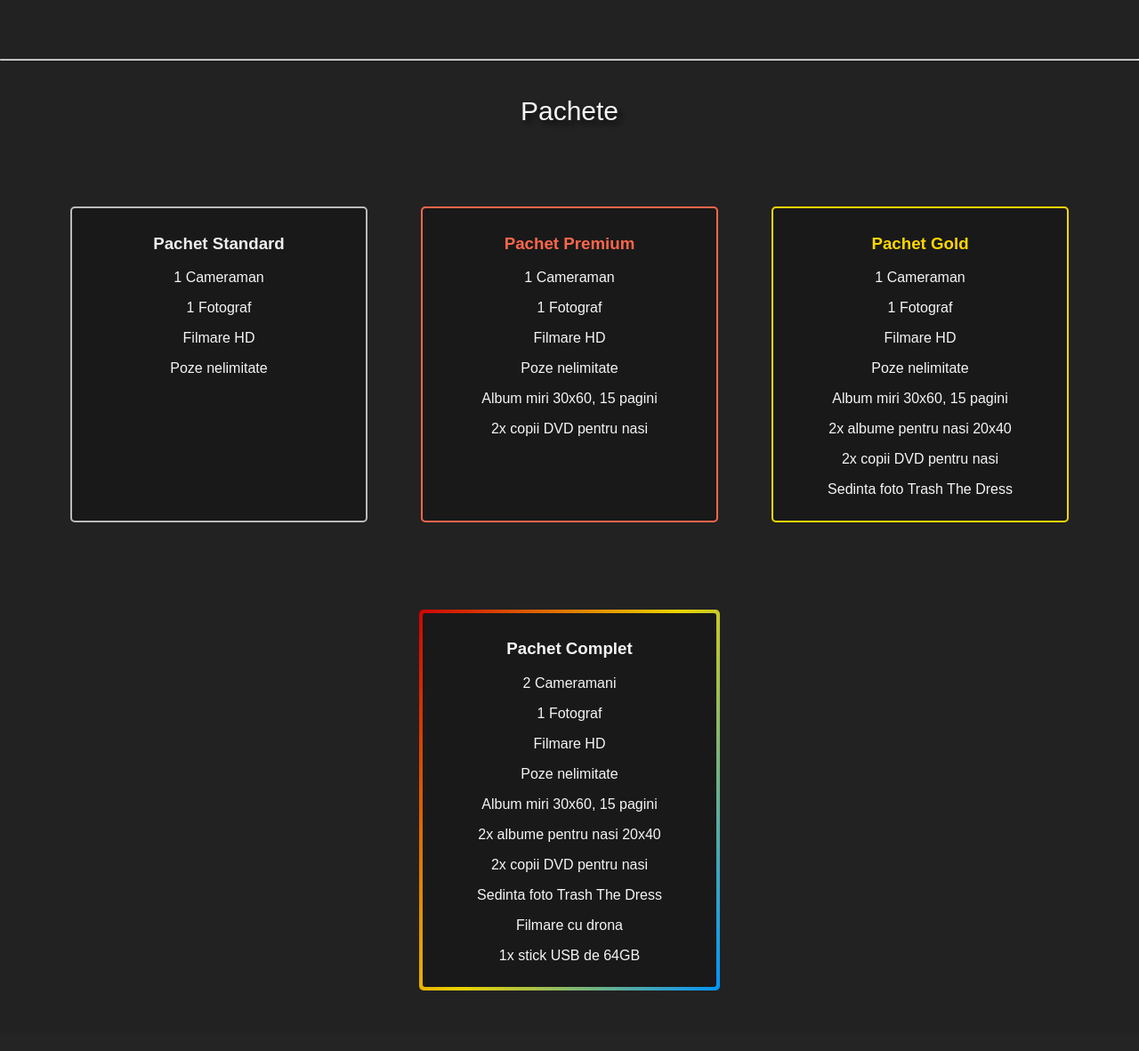
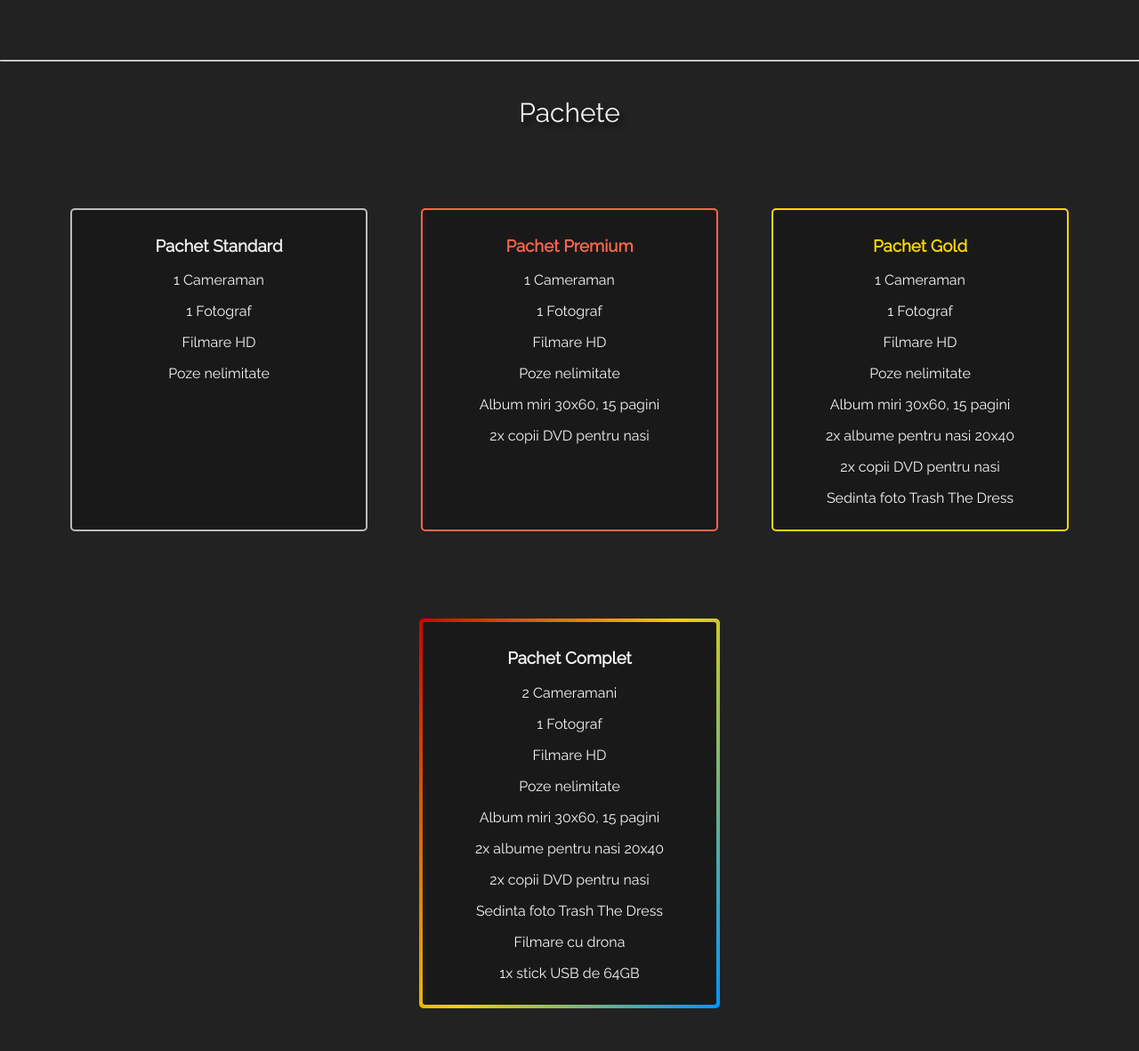
Before and after one commit to cristicismas/profotovideo, a Django app: page / in a window 1280 px wide. Shown: the part 2621-3802 px from the top of the page at 89% size. Before the commit the page ends 3734 px from the top, so only its background shows below. Run offline with Django 3.2, Linux system fonts and the light colour scheme; some libraries are stand-ins or nearby versions.

Commit message:
Change font-family to Raleway

```diff
--- a/pfv/pfv/static/assets/css/global.css
+++ b/pfv/pfv/static/assets/css/global.css
@@ -3,7 +3,7 @@ body {
   color: #f5f5f5;
   margin: 0;
   padding: 0;
-  font-family: sans-serif;
+  font-family: 'Raleway', sans-serif;
 }
 
 a {
--- a/pfv/templates/base.html
+++ b/pfv/templates/base.html
@@ -5,7 +5,10 @@
   <meta charset="UTF-8">
   <meta name="viewport" content="width=device-width, initial-scale=1.0">
   <meta http-equiv="X-UA-Compatible" content="ie=edge">
+
   <title>ProFotoVideo</title>
+
+  <link href="https://fonts.googleapis.com/css?family=Raleway" rel="stylesheet">
 
   <link rel="stylesheet" href="{% static 'assets/css/carousel.min.css' %}">
   <link rel="stylesheet" href="{% static 'assets/css/lightbox.css' %}">
```
